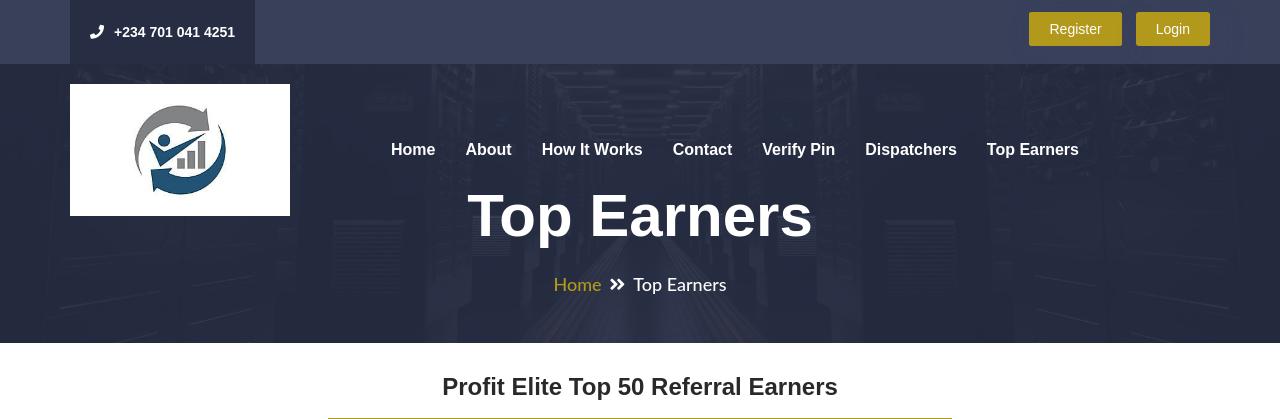
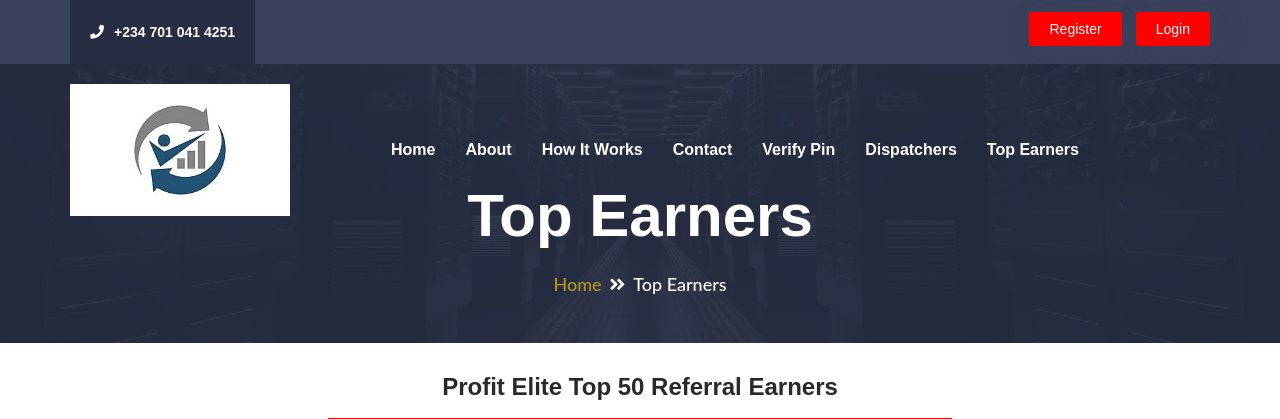
Before and after one commit to Maxtone1049/grandwork, a PHP site: page /top-earners in a window 1280 px wide, with the restyled element focused. Shown: the top 419 px of the page. Run offline with PHP 8.4, Linux system fonts and the light colour scheme; some libraries are stand-ins or nearby versions; some web fonts are replaced.

Commit message:
Fresh Commit

```diff
--- a/assets/templates/basic/css/colora961.css
+++ b/assets/templates/basic/css/colora961.css
@@ -2,7 +2,7 @@
 
 
 .cmn-btn-active:focus, .cmn-btn-active:hover, ::-webkit-scrollbar-button, ::-webkit-scrollbar-thumb, .cmn-btn, .cmn-btn::before, .cmn-btn::after, ::selection, .calculate-section .cal-area .cal-form .nice-select, .title-border::after, .scrollToTop, #overlayer .loader .loader-inner, .faq-wrapper .faq-item.open .faq-title, .call-to-action-form .submit-btn, .order-section .order-table thead tr, .pricing-tab-menu .nav-item .nav-link.active, .pricing-section .pricing-item .pricing-inner:hover, .pricing-section .pricing-item .pricing-inner:hover .pricing-icon i, .blog-thumb .overlay-date, .client-slider .swiper-pagination-bullet, .client-slider .swiper-slide-active .client-item, .footer-social li a::before, .register-section .register-form-area .register-form .register-icon i, .register-section .register-form-area::before, .register-section .register-form-area .register-form .submit-btn, .pagination .page-item.active .page-link, .pagination .page-item:hover .page-link, .dashboard-section .dash-user-area .dash-left-user-area .user-details .title, .title-border-left::after, .modal-header, .modal button[type="submit"], .input-group-text, .profile-edit label, .profile-form .submit-btn, .register-section .register-form-area .register-form .nice-select, .bg-theme, .badge-primary::before, .card-deposit .card-header{
-    background-color: #b2991b;
+    background-color: red;
 }
 
 .header-bottom-area .navbar-collapse .main-menu li a:hover, .cmn-btn:focus, .cmn-btn:hover, .about-section .about-content .about-item-area .about-item .about-details .title, .service-icon i, .custom-btn, .blog-item:hover .blog-content .title, .choose-section .choose-item-area .choose-item .choose-icon i, .footer-social li a:hover, .footer-social li a.active, .breadcrumb li, .contact-info-item i, .dashboard-section .dash-item .dash-content .sub-title span, .section-title span, .account-header .sub-title a, .register-section .register-form-area .register-form .forgot-password a, .work-section .work-content .work-item-area .work-item .work-icon i, .badge-primary, .text-primary{
```
